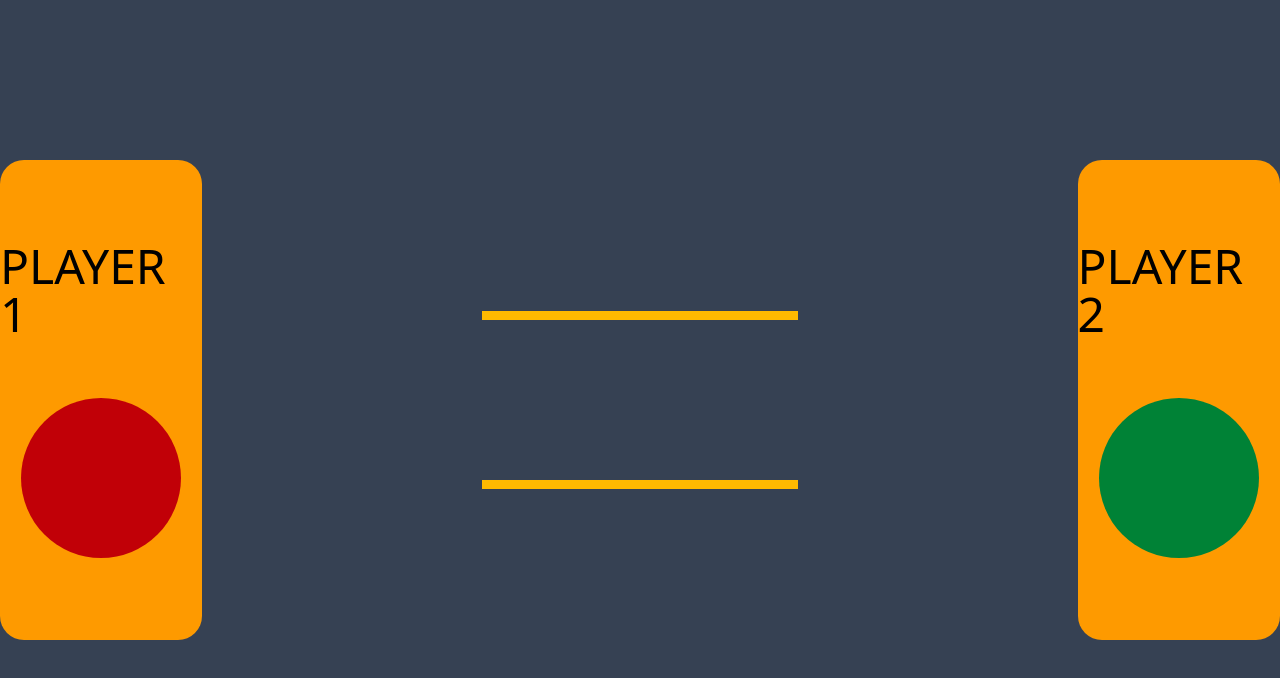
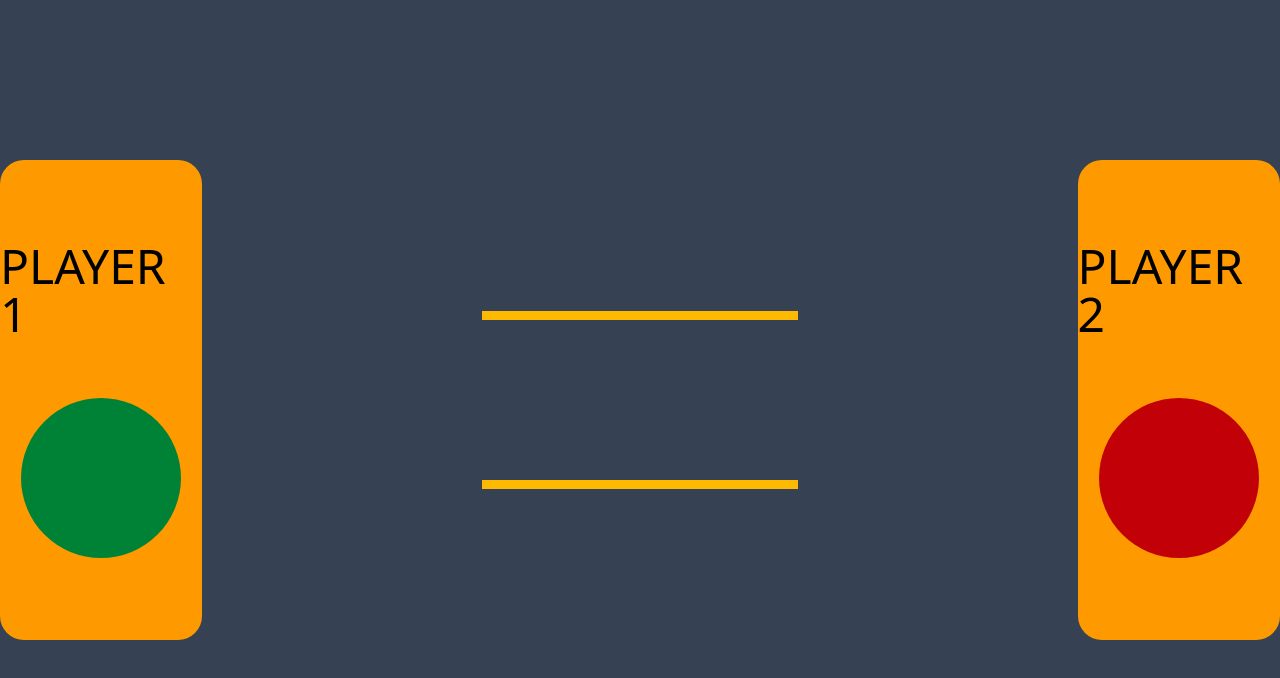
Before and after one commit to aryanbaranwal001/tic-tac-toe-game, a React (Vite) app: page / in a window 1280 px wide. Shown: the top 678 px of the page. Built offline with nearby package versions, Linux system fonts and the light colour scheme.

Commit message:
player chance color are updating

```diff
--- a/src/App.jsx
+++ b/src/App.jsx
@@ -1,4 +1,4 @@
-import { Player1, Player2, Gamearea } from "./components"
+import { Gamearea } from "./components"
 
 function App() {
 
@@ -6,9 +6,7 @@ function App() {
   return (
     <>
       <div className='flex flex-row h-screen bg-gray-700 items-center justify-center gap-70'>
-        <Player1 />
         <Gamearea />
-        <Player2 />
       </div>
     </>
 
--- a/src/components/Gamearea.jsx
+++ b/src/components/Gamearea.jsx
@@ -1,10 +1,15 @@
 import { boardData, cellData } from "../../public";
 import { useState, useEffect } from "react";
-import { updateBoard, WinCheck, checkNull} from "../logics";
+import { updateBoard, WinCheck, checkNull } from "../logics";
+import { Player1, Player2 } from "./";
 
 function Gamearea() {
   let player = "";
   const [layoutComponents, setLayoutComponents] = useState([]);
+  const [playersColorState, setplayersColorState] = useState({
+    player1color: "bg-green-700",
+    player2color: "bg-red-700",
+  });
   let myCellData = cellData;
   let myBoardData = boardData;
   useEffect(() => {
@@ -27,7 +32,6 @@ function Gamearea() {
 
     // eslint-disable-next-line react-hooks/exhaustive-deps
     player = "PlayerX";
-
   }, []);
 
   /// handle win function
@@ -50,39 +54,44 @@ function Gamearea() {
     myBoardData = [
       [null, null, null],
       [null, null, null],
-        [null, null, null]
+      [null, null, null],
     ];
     player = "PlayerX";
-      return layout1
+
+    //resetting the player colors
+    setplayersColorState({
+      player1color: "bg-green-700",
+      player2color: "bg-red-700",
+    });
+
+    return layout1;
   };
-
-
-
-
-
-
 
   function handleMove(cellid1, position1) {
     let value1 = null;
     let cellIdUpdate = null;
     const layoutTemp = Object.values(myCellData).map((cell) => {
       if (cell.cellid === cellid1 && player === "PlayerX") {
-        updateBoard(myBoardData, position1, 1)
+        updateBoard(myBoardData, position1, 1);
 
         cellIdUpdate = cell.cellid;
         player = "PlayerO";
-
+        playerColorHandler(player);
         value1 = (
-          <div key={cell.cellid} className="relative w-40 h-40 flex items-center justify-center bg-gray-700">
+          <div
+            key={cell.cellid}
+            className="relative w-40 h-40 flex items-center justify-center bg-gray-700"
+          >
             <div className="absolute w-38 h-[10px] bg-amber-400 rotate-45"></div>
             <div className="absolute w-38 h-[10px] bg-amber-400 -rotate-45"></div>
           </div>
         );
         return value1;
       } else if (cell.cellid === cellid1 && player === "PlayerO") {
-        updateBoard(myBoardData, position1, 0)
+        updateBoard(myBoardData, position1, 0);
         cellIdUpdate = cell.cellid;
         player = "PlayerX";
+        playerColorHandler(player);
         value1 = (
           <div key={cell.cellid} className=" p-4 bg-gray-700 flex h-40 w-40">
             <div className="flex border-[9px] bg-gray-700 border-amber-400 rounded-full w-full h-full"></div>
@@ -104,25 +113,24 @@ function Gamearea() {
       setTimeout(() => {
         /// couldn't do current player thing. Will check later
         if (player === "PlayerX") {
-          alert("Player 2 Won")
+          alert("Player 2 Won");
         } else if (player === "PlayerO") {
-          alert("Player 1 Won")
+          alert("Player 1 Won");
         }
-      }, 80)
+      }, 80);
       setTimeout(() => {
-        setLayoutComponents(handleWin(cellData))
-      }, 1000)
+        setLayoutComponents(handleWin(cellData));
+      }, 1000);
     } else if (!winChecktOutput && !checkNull(myBoardData)) {
-
       setTimeout(() => {
-        alert("There Was No Winner")
-      }, 80)
+        alert("There Was No Winner");
+      }, 80);
       setTimeout(() => {
         // updating board data
         myBoardData = [
           [null, null, null],
           [null, null, null],
-          [null, null, null]
+          [null, null, null],
         ];
         // updating grid
         const layout1 = Object.values(cellData).map((cell) => {
@@ -137,24 +145,36 @@ function Gamearea() {
           return value1;
         });
 
-        setLayoutComponents(layout1)
+        setLayoutComponents(layout1);
+      }, 1000);
+    }
+  }
 
-
-      }, 1000)
-
-
-
+  function playerColorHandler(player1) {
+    if (player1 === "PlayerO") {
+      setplayersColorState({
+          player1color: "bg-red-700",
+          player2color: "bg-green-700",
+        });
+    } else if (player1 === "PlayerX") {
+      setplayersColorState({
+        player1color: "bg-green-700",
+        player2color: "bg-red-700",
+      });
 
     }
-
   }
 
   // return the final tictactoe grid
   return (
     <>
+      <Player1 playerColor1={playersColorState.player1color} />
+
       <div className="grid grid-cols-3 bg-amber-400 gap-[9px]">
         {layoutComponents}
       </div>
+
+      <Player2 playerColor2={playersColorState.player2color} />
     </>
   );
 }
--- a/src/components/Player1.jsx
+++ b/src/components/Player1.jsx
@@ -1,17 +1,17 @@
 
 
-function Player1() {
+function Player1({playerColor1}) {
 
 
   return (
     <>
-      <div className="bg-amber-500 flex flex-col justify-center w-80 h-120 rounded-3xl text-5xl gap-15">
+      <div className={`bg-amber-500  flex flex-col justify-center w-80 h-120 rounded-3xl text-5xl gap-15`}>
         <div className="name flex justify-center">
           PLAYER 1
         </div>
         <div className="flex justify-center">
 
-          <div className="size-40 bg-red-700 rounded-[1000px] "></div>
+          <div className={`size-40 ${playerColor1} rounded-[1000px] `}></div>
         </div>
 
       </div>
--- a/src/components/Player2.jsx
+++ b/src/components/Player2.jsx
@@ -1,17 +1,17 @@
 
 
-function Player2() {
+function Player2({playerColor2}) {
 
 
   return (
     <>
-      <div className="bg-amber-500 flex flex-col justify-center w-80 h-120 rounded-3xl text-5xl gap-15">
+      <div className={`bg-amber-500  flex flex-col justify-center w-80 h-120 rounded-3xl text-5xl gap-15`}>
         <div className="name flex justify-center">
           PLAYER 2
         </div>
         <div className="flex justify-center">
 
-          <div className="size-40 bg-green-700 rounded-[1000px] "></div>
+          <div className={`size-40  ${playerColor2} rounded-[1000px] `}></div>
         </div>
 
       </div>
```
Lines whose indentation alone changed are shown as unchanged.
